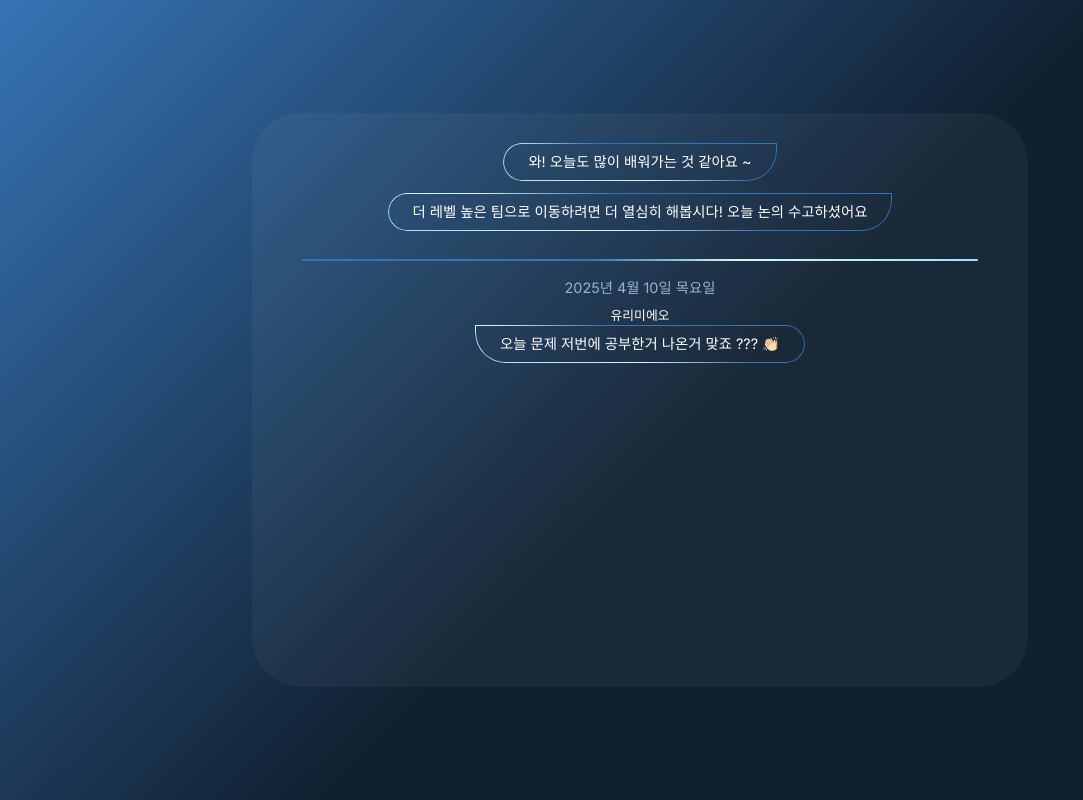
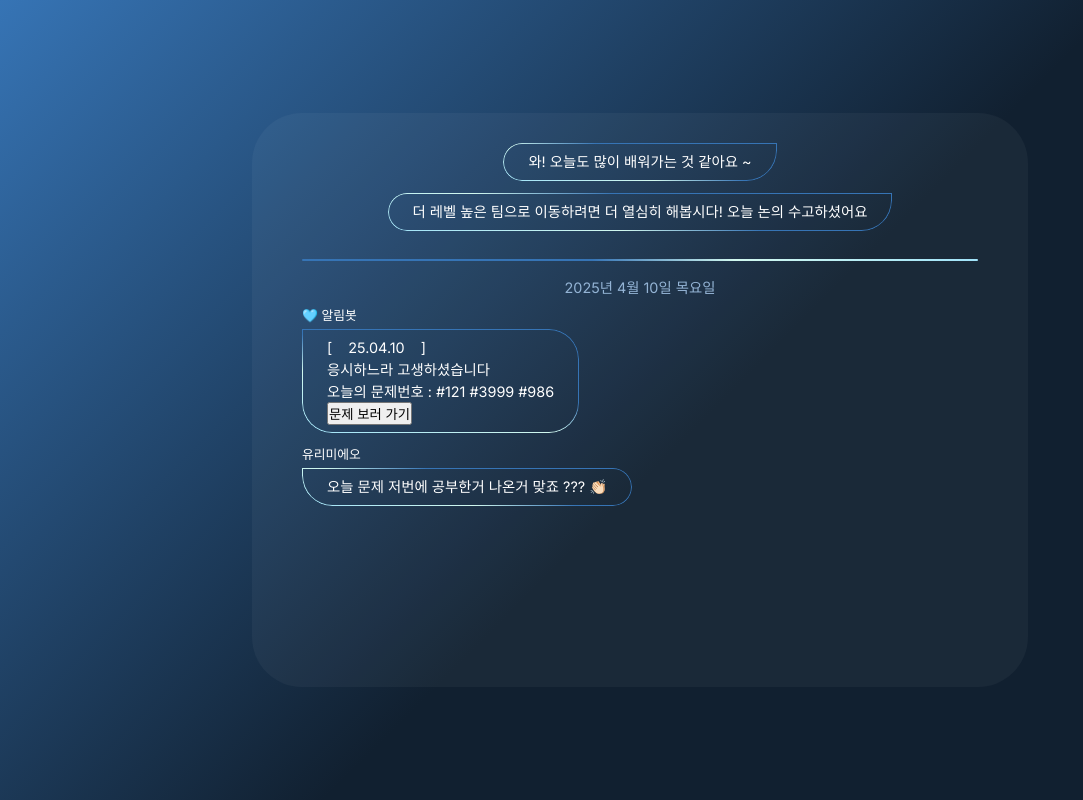
Before and after one commit to PrograMemo-Groom/900pro-fe, a React (Vite) app: page /history in a window 1280 px wide. Shown: the whole page, without its empty margins (0-1083 px from the left). Built offline with nearby package versions, Linux system fonts and the light colour scheme; no server answers.

Commit message:
[design] 왼쪽 말풍선 왼쪽 정렬 스타일링

```diff
--- a/src/css/history/Chat.module.scss
+++ b/src/css/history/Chat.module.scss
@@ -1,6 +1,6 @@
 // 채팅 css
 
-.container{
+.container {
     background-color: rgba(255, 255, 255, 0.04);
     border-radius: 50px;
     color: #fff;
@@ -54,9 +54,15 @@
     }
 }
 
+.bubble_container_left{
+    text-align: left;
+}
+
 .bubble_user_name {
     font-weight: 700;
     font-size: 0.8rem;
+    text-align: left;
+    margin-bottom: 0.5vh;
 }
 
 .bubble_left {
@@ -85,3 +91,31 @@
         z-index: -1;
     }
 }
+
+.bubble_chatbot {
+    position: relative;
+    padding: 8px 25px;
+    border-radius: 0 50px 50px 50px;
+    background-color: transparent;
+    color: white;
+    font-size: 0.9rem;
+    display: inline-block;
+    z-index: 0;
+    margin-bottom: 1.5vh;
+    text-align: left;
+
+    &::before {
+        content: "";
+        position: absolute;
+        inset: 0;
+        border-radius: 0 30px 30px 30px;
+        padding: 1px; //테두리 두께
+        background: linear-gradient(194deg, #3674B5 43%, #D1F8EF 64%, #A1E3F9 100%);
+        -webkit-mask:
+            linear-gradient(#fff 0 0) content-box,
+            linear-gradient(#fff 0 0);
+        -webkit-mask-composite: xor;
+        mask-composite: exclude;
+        z-index: -1;
+    }
+}
--- a/src/pages/history/Chat.tsx
+++ b/src/pages/history/Chat.tsx
@@ -16,7 +16,19 @@ function Chat() {
         <div className={styles.line}></div>
         <p className={styles.date}>2025년 4월 10일 목요일</p>
 
-        <div>
+        {/* 채팅봇 */}
+        <div className={styles.bubble_container_left}>
+          <p className={styles.bubble_user_name}>🩵 알림봇</p>
+          <div className={styles.bubble_chatbot}>
+            <p>[&nbsp;&nbsp;&nbsp;&nbsp;25.04.10&nbsp;&nbsp;&nbsp;&nbsp;]</p>
+            <p>응시하느라 고생하셨습니다 </p>
+            <p>오늘의 문제번호 : <span>#121 #3999 #986</span></p>
+            <button>문제 보러 가기</button>
+          </div>
+        </div>
+
+        {/* 왼쪽 사용자 */}
+        <div className={styles.bubble_container_left}>
           <p className={styles.bubble_user_name}>유리미에오</p>
           <div className={styles.bubble_left}>
             오늘 문제 저번에 공부한거 나온거 맞죠 ??? 👏🏻
```
Lines whose indentation alone changed are shown as unchanged.
